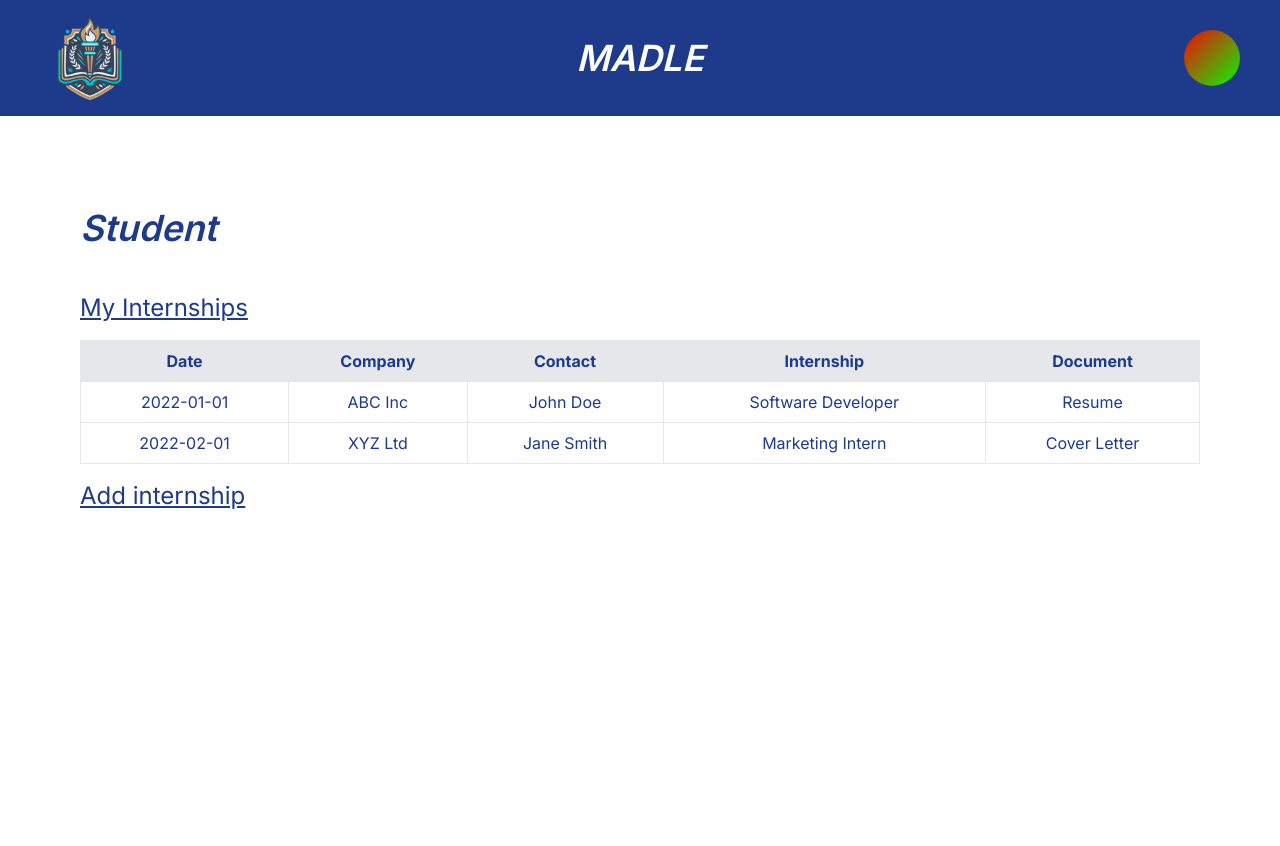
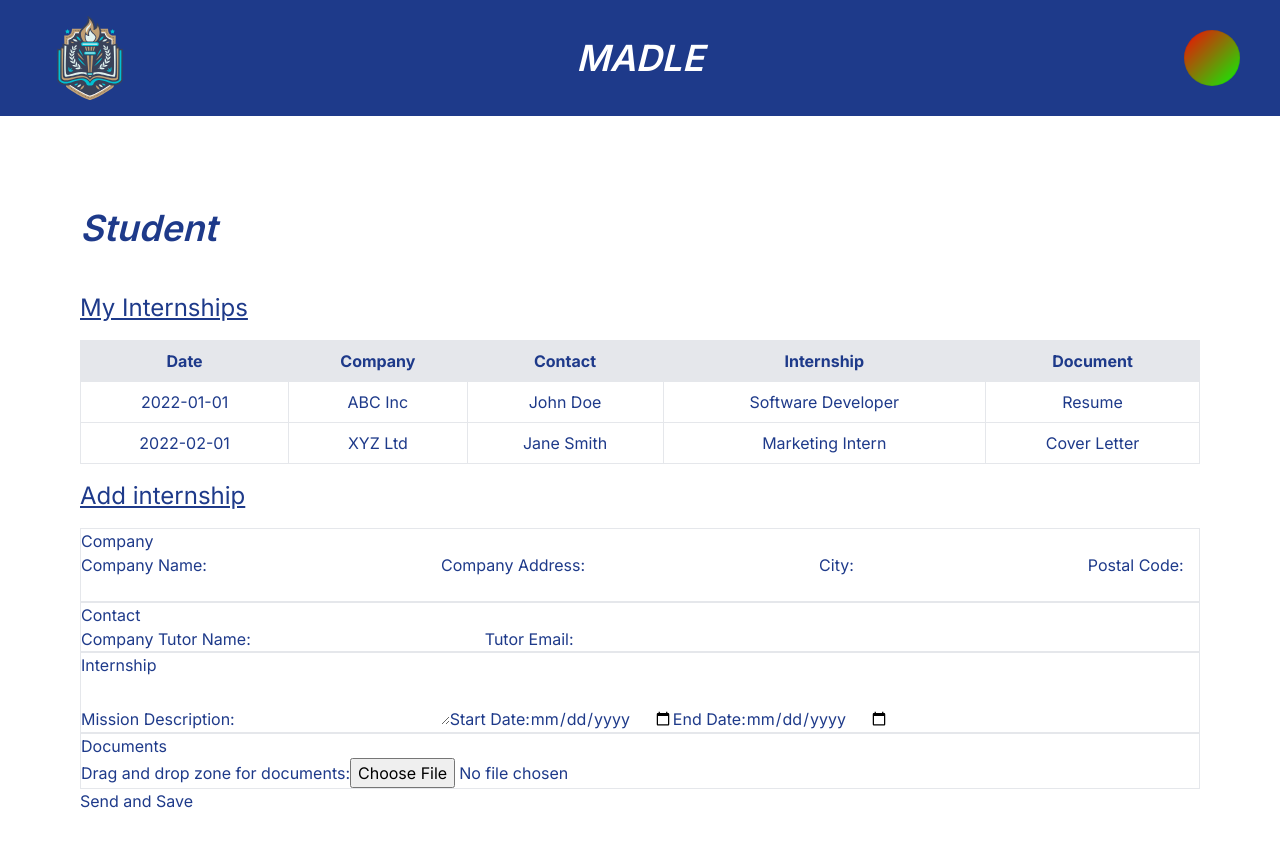
Before and after one commit to Sawangg/madle, a Next.js app: page /en/student in a window 1280 px wide. Shown: the top 846 px of the page. Before the commit the page ends 800 px from the top, so only its background shows below. Built offline with nearby package versions, Linux system fonts and the light colour scheme.

Commit message:
feat(Student): Add form

```diff
--- a/src/app/[lang]/student/layout.tsx
+++ b/src/app/[lang]/student/layout.tsx
@@ -1,21 +1,18 @@
 import "@styles/globals.css";
 import type React from "react";
 import type { Metadata } from "next";
-import { Inter } from "next/font/google";
 import Header from "@src/app/modules/Header";
-
-const inter = Inter({ subsets: ["latin"], variable: "--font-inter" });
 
 export const metadata: Metadata = {
   title: "Madle - Student part",
   description: "Madle internship platform",
 };
 
-export default function StudentLayout({ children, params }: { children: React.ReactNode; params: { lang: string } }) {
+export default function StudentLayout({ children }: { children: React.ReactNode; params: { lang: string } }) {
   return (
-    <html lang={params.lang} className={`overflow-hidden scroll-smooth ${inter.className}`}>
+    <body>
       <Header />
       {children}
-    </html>
+    </body>
   );
 }
--- a/src/app/[lang]/student/page.tsx
+++ b/src/app/[lang]/student/page.tsx
@@ -1,5 +1,6 @@
 import type React from "react";
 import { getDictionnary, type Locale } from "@lib/getDictionnary";
+import AddInternshipForm from "@src/app/modules/AddInternshipFrom";
 import { CustomTable } from "@src/app/modules/CustomTable";
 
 export default async function Page({ params }: { params: { lang: string } }) {
@@ -34,6 +35,7 @@ export default async function Page({ params }: { params: { lang: string } }) {
       </section>
       <section>
         <h2 className={"py-4 text-2xl underline"}>Add internship</h2>
+        <AddInternshipForm />
       </section>
     </main>
   );
--- /dev/null
+++ b/src/app/modules/AddInternshipFrom.tsx
@@ -0,0 +1,67 @@
+export default function AddInternshipFrom() {
+  return (
+    <form>
+      {/* Company Section */}
+      <div className={"border"}>
+        <h2>Company</h2>
+        <label>
+          Company Name:
+          <input type="text" />
+        </label>
+        <label>
+          Company Address:
+          <input type="text" />
+        </label>
+        <label>
+          City:
+          <input type="text" />
+        </label>
+        <label>
+          Postal Code:
+          <input type="text" />
+        </label>
+      </div>
+      {/* Contact Section */}
+      <div className={"border"}>
+        <h2>Contact</h2>
+        <label>
+          Company Tutor Name:
+          <input type="text" />
+        </label>
+        <label>
+          Tutor Email:
+          <input type="email" />
+        </label>
+      </div>
+
+      {/* Internship Section */}
+      <div className={"border"}>
+        <h2>Internship</h2>
+        <label>
+          Mission Description:
+          <textarea />
+        </label>
+        <label>
+          Start Date:
+          <input type="date" />
+        </label>
+        <label>
+          End Date:
+          <input type="date" />
+        </label>
+      </div>
+
+      {/* Document Section */}
+      <div className={"border"}>
+        <h2>Documents</h2>
+        <label>
+          Drag and drop zone for documents:
+          <input type="file" />
+        </label>
+      </div>
+
+      {/* Submit Button */}
+      <button type="submit">Send and Save</button>
+    </form>
+  );
+}
```
